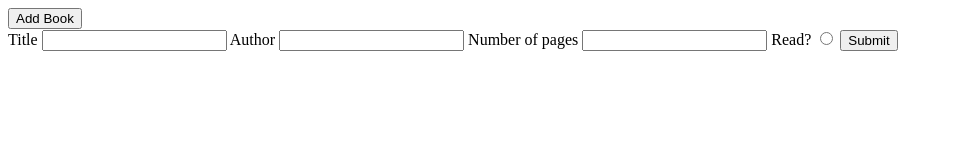
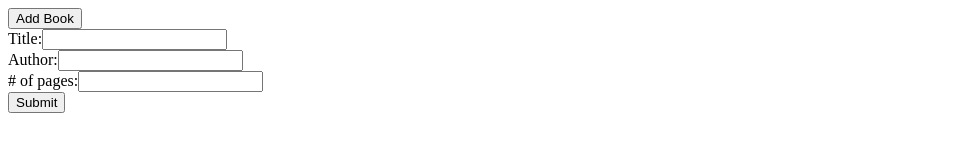
Before and after one commit to reaction2147/library, a plain HTML site: page index.html in a window 1280 px wide. Both pictures are taken after a click on the button "Add Book". Shown: the whole page, without its empty margins (0-953 px from the left). Drawn offline with Linux system fonts and the light colour scheme.

Commit message:
3rd major commit, core functionality is in place

```diff
--- a/index.html
+++ b/index.html
@@ -10,21 +10,10 @@
 </head>
 <body>
     <div id="btn_container">
-        <button id="addBook">Add Book</button>
+        <button id="addBook" onclick="displayForm()">Add Book</button>
     </div>
     <div id="form_container">
-        <form id="form">
-            <label for="title">Title</label>
-            <input type="text" id="title" name="title">
-            <label for="author">Author</label>
-            <input type="text" id="author" name="author">
-            <label for="pages">Number of pages</label>
-            <input type="text" id="pages" name="pages">
-            <label for="read">Read?</label>
-            <input type="radio" id="read" name="read">
-            <input type="submit" id="submit" >
 
-        </form>
     </div>
     <div id="library_container"></div>
 </body>
--- a/script.js
+++ b/script.js
@@ -1,5 +1,7 @@
+//Array that the object is pushed to, this is then looped and each constructor displayed
 let myLibrary = [];
 
+// Object and constructor variables
 class Book {
 constructor(title, author, pages) {
         this.title = title;
@@ -24,20 +26,52 @@ const theHobbit = new Book('The Hobbit','J.R.R. Tolkien','295 pages')
         displayLibrary();
       }
 
+    //Display the form, function is called from HTML 'add book' button
 
-      // Click sumbit button and run the fucntion addBookToLibrary
-    document.addEventListener('DOMContentLoaded', () => {
-    document.getElementById("submit").addEventListener("click", addBookToLibrary);
-    });
+    function displayForm() {
+        const formDiv= document.querySelector('#form_container');
 
+        const formBook = document.createElement('form');
+        formBook.id = 'form';
+        formBook.name = 'form';
+        formDiv.appendChild(formBook);
+
+        function appendInput(type, id, labelText) {
+            const label = document.createElement('label');
+            label.htmlFor = id;
+            label.textContent = labelText;
+            formBook.appendChild(label);
+
+            const input = document.createElement('input');
+            input.type = type;
+            input.id = id;
+            input.name = id;
+            formBook.appendChild(input);
+
+            const br = document.createElement('br');
+            formBook.appendChild(br);
+          }
+
+          appendInput("text", "title", "Title:", );
+          appendInput("text", "author", "Author:", );
+          appendInput("number", "pages", "# of pages:",);
+
+        //Submit button of form
+          const submit = document.createElement('button');
+          submit.id = 'submit';
+          submit.textContent = 'Submit';
+          submit.addEventListener('click', addBookToLibrary);
+          formBook.appendChild(submit);
+    }
     // Display the library
 
     function displayLibrary() {
         const container = document.querySelector('#library_container');
         container.textContent = '';
 
+        //My library is looped, table created and text content taken from the constructors
         myLibrary.forEach((book, index) => {
-            const bookPanel = document.createElement('div');
+            const bookPanel = document.createElement('table');
             bookPanel.classList.add('book');
             bookPanel.dataset.index = index;
             container.appendChild(bookPanel);
@@ -47,7 +81,7 @@ const theHobbit = new Book('The Hobbit','J.R.R. Tolkien','295 pages')
             bookPanel.appendChild(titleText);
 
             const authorText = document.createElement('p');
-            authorText.textContent = "By " + book.author;
+            authorText.textContent = book.author;
             bookPanel.appendChild(authorText);
 
             const pages = document.createElement('p');
```
